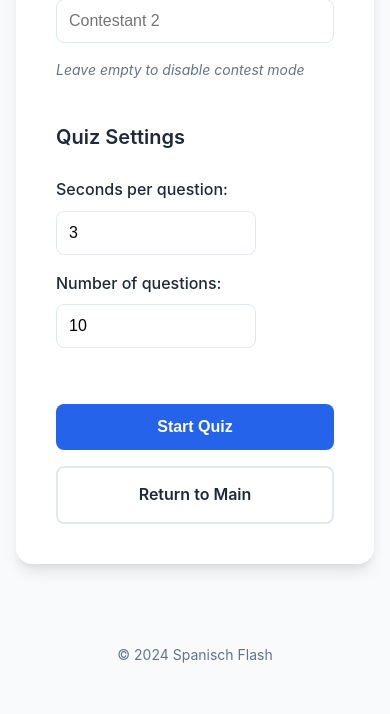
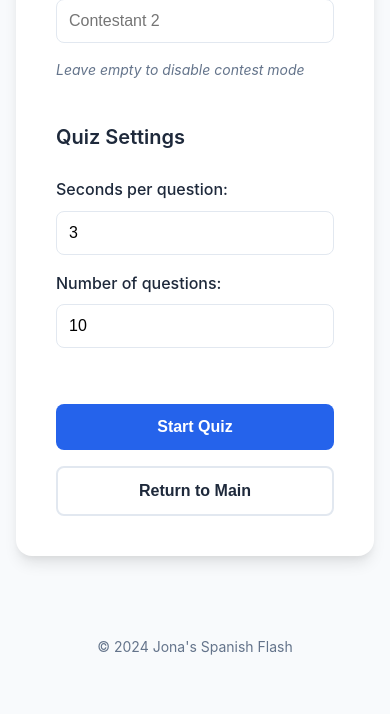
Before and after one commit to caretta99/spanisch-flash, a Flask app: page /quiz/conjugations/options in a window 390 px wide. Shown: the part 2318-3032 px from the top of the page. After the commit the page ends 2973 px from the top, so only its background shows below. Run offline with Flask 3, Linux system fonts and the light colour scheme.

Commit message:
Improve responsive design, fix contestant duplication bug, and update branding
- Make options page responsive: verbs/tenses and contest mode/settings side-by-side on wider screens
- Fix bug where contestants were duplicated when returning to options page
- Add save settings functionality when returning to main menu
- Update branding from 'Spanisch Flash' to 'Jona's Spanish Flash'

```diff
--- a/app.py
+++ b/app.py
@@ -15,6 +15,26 @@ conjugations_data = load_and_validate_data(DATA_FILE)
 def index():
     """Main page with quiz selection"""
     return render_template('index.html')
+
+@app.route('/quiz/conjugations/save-settings', methods=['POST'])
+def save_settings():
+    """Save user settings without starting quiz"""
+    selected_verbs = request.form.getlist('verbs')
+    selected_tenses = request.form.getlist('tenses')
+    seconds_per_question = int(request.form.get('seconds_per_question', 3))
+    num_questions = int(request.form.get('num_questions', 10))
+
+    # Get contestant names (filter out empty strings)
+    contestant_names = [name.strip() for name in request.form.getlist('contestants') if name.strip()]
+
+    # Save preferences to session
+    session['saved_verbs'] = selected_verbs
+    session['saved_tenses'] = selected_tenses
+    session['saved_seconds_per_question'] = seconds_per_question
+    session['saved_num_questions'] = num_questions
+    session['saved_contestants'] = contestant_names
+
+    return redirect(url_for('index'))
 
 @app.route('/quiz/conjugations/options')
 def conjugations_options():
--- a/static/css/style.css
+++ b/static/css/style.css
@@ -1,4 +1,4 @@
-/* Modern, spacious design for Spanisch Flash */
+/* Modern, spacious design for Jona's Spanish Flash */
 
 * {
     margin: 0;
@@ -141,7 +141,7 @@ footer {
 
 /* Options Page Styles */
 .options-page {
-    max-width: 800px;
+    max-width: 1400px;
     margin: 0 auto;
     background: var(--surface);
     padding: 2.5rem;
@@ -166,6 +166,31 @@ footer {
     display: flex;
     flex-direction: column;
     gap: 1rem;
+}
+
+/* Responsive layout for wider screens */
+.form-sections-grid {
+    display: grid;
+    grid-template-columns: 1fr;
+    gap: 2.5rem;
+}
+
+@media (min-width: 1024px) {
+    .form-sections-grid {
+        grid-template-columns: 1fr 1fr;
+        gap: 2.5rem;
+    }
+
+    .form-section.full-width {
+        grid-column: 1 / -1;
+    }
+}
+
+@media (min-width: 1200px) {
+    .form-sections-grid {
+        grid-template-columns: 1fr 1fr;
+        gap: 2.5rem;
+    }
 }
 
 .form-section h3 {
@@ -549,6 +574,10 @@ footer {
         font-size: 1.5rem;
     }
 
+    .form-sections-grid {
+        grid-template-columns: 1fr !important;
+    }
+
     .checkbox-group {
         grid-template-columns: 1fr;
     }
@@ -559,6 +588,14 @@ footer {
 
     .checkbox-group.tenses {
         grid-template-columns: 1fr;
+    }
+
+    .form-section .input-group {
+        flex-direction: column !important;
+    }
+
+    .form-section .input-group input[type="number"] {
+        width: 100% !important;
     }
 
     .quiz-header {
--- a/templates/base.html
+++ b/templates/base.html
@@ -3,14 +3,14 @@
 <head>
     <meta charset="UTF-8">
     <meta name="viewport" content="width=device-width, initial-scale=1.0">
-    <title>{% block title %}Spanisch Flash{% endblock %}</title>
+    <title>{% block title %}Jona's Spanish Flash{% endblock %}</title>
     <link rel="stylesheet" href="{{ url_for('static', filename='css/style.css') }}">
     {% block extra_head %}{% endblock %}
 </head>
 <body>
     <div class="container">
         <header>
-            <h1>Spanisch Flash</h1>
+            <h1>Jona's Spanish Flash</h1>
             <p class="subtitle">Spanish Verb Conjugation Quiz</p>
         </header>
 
@@ -19,7 +19,7 @@
         </main>
 
         <footer>
-            <p>&copy; 2024 Spanisch Flash</p>
+            <p>&copy; 2024 Jona's Spanish Flash</p>
         </footer>
     </div>
 
--- a/templates/index.html
+++ b/templates/index.html
@@ -1,6 +1,6 @@
 {% extends "base.html" %}
 
-{% block title %}Main Page - Spanisch Flash{% endblock %}
+{% block title %}Main Page - Jona's Spanish Flash{% endblock %}
 
 {% block content %}
 <div class="main-page">
--- a/templates/options.html
+++ b/templates/options.html
@@ -1,12 +1,13 @@
 {% extends "base.html" %}
 
-{% block title %}Quiz Options - Spanisch Flash{% endblock %}
+{% block title %}Quiz Options - Jona's Spanish Flash{% endblock %}
 
 {% block content %}
 <div class="options-page">
     <h2>Conjugations Quiz Options</h2>
 
     <form method="POST" action="{{ url_for('start_quiz') }}" class="options-form">
+        <div class="form-sections-grid">
             <div class="form-section">
                 <div class="section-header">
                     <h3>Select Verbs</h3>
@@ -92,10 +93,11 @@
                            value="{{ saved_prefs.num_questions }}" min="1" max="100" required>
                 </div>
             </div>
+        </div>
 
         <div class="form-actions">
             <button type="submit" class="btn btn-primary">Start Quiz</button>
-            <a href="{{ url_for('index') }}" class="btn btn-secondary">Return to Main</a>
+            <button type="button" class="btn btn-secondary" onclick="saveAndReturnToMain()">Return to Main</button>
         </div>
     </form>
 </div>
@@ -156,5 +158,53 @@ function updateRemoveButtons() {
 document.addEventListener('DOMContentLoaded', () => {
     updateRemoveButtons();
 });
+
+function saveAndReturnToMain() {
+    // Create a form to submit settings
+    const form = document.querySelector('.options-form');
+    const formData = new FormData(form);
+
+    // Create a temporary form to submit
+    const tempForm = document.createElement('form');
+    tempForm.method = 'POST';
+    tempForm.action = '{{ url_for("save_settings") }}';
+
+    // Collect all unique keys first to avoid duplicates
+    const processedKeys = new Set();
+
+    // Copy all form data
+    for (const [key, value] of formData.entries()) {
+        // Skip if we've already processed this key
+        if (processedKeys.has(key)) {
+            continue;
+        }
+
+        processedKeys.add(key);
+
+        // Get all values for this key
+        const allValues = formData.getAll(key);
+
+        if (allValues.length > 1) {
+            // Multiple values (checkboxes, contestants, etc.)
+            allValues.forEach(val => {
+                const input = document.createElement('input');
+                input.type = 'hidden';
+                input.name = key;
+                input.value = val;
+                tempForm.appendChild(input);
+            });
+        } else {
+            // Single value
+            const input = document.createElement('input');
+            input.type = 'hidden';
+            input.name = key;
+            input.value = value;
+            tempForm.appendChild(input);
+        }
+    }
+
+    document.body.appendChild(tempForm);
+    tempForm.submit();
+}
 </script>
 {% endblock %}
--- a/templates/quiz.html
+++ b/templates/quiz.html
@@ -1,6 +1,6 @@
 {% extends "base.html" %}
 
-{% block title %}Quiz - Spanisch Flash{% endblock %}
+{% block title %}Quiz - Jona's Spanish Flash{% endblock %}
 
 {% block content %}
 <div class="quiz-page">
```
Also changed, not shown: README.md. Lines whose indentation alone changed are shown as unchanged.
